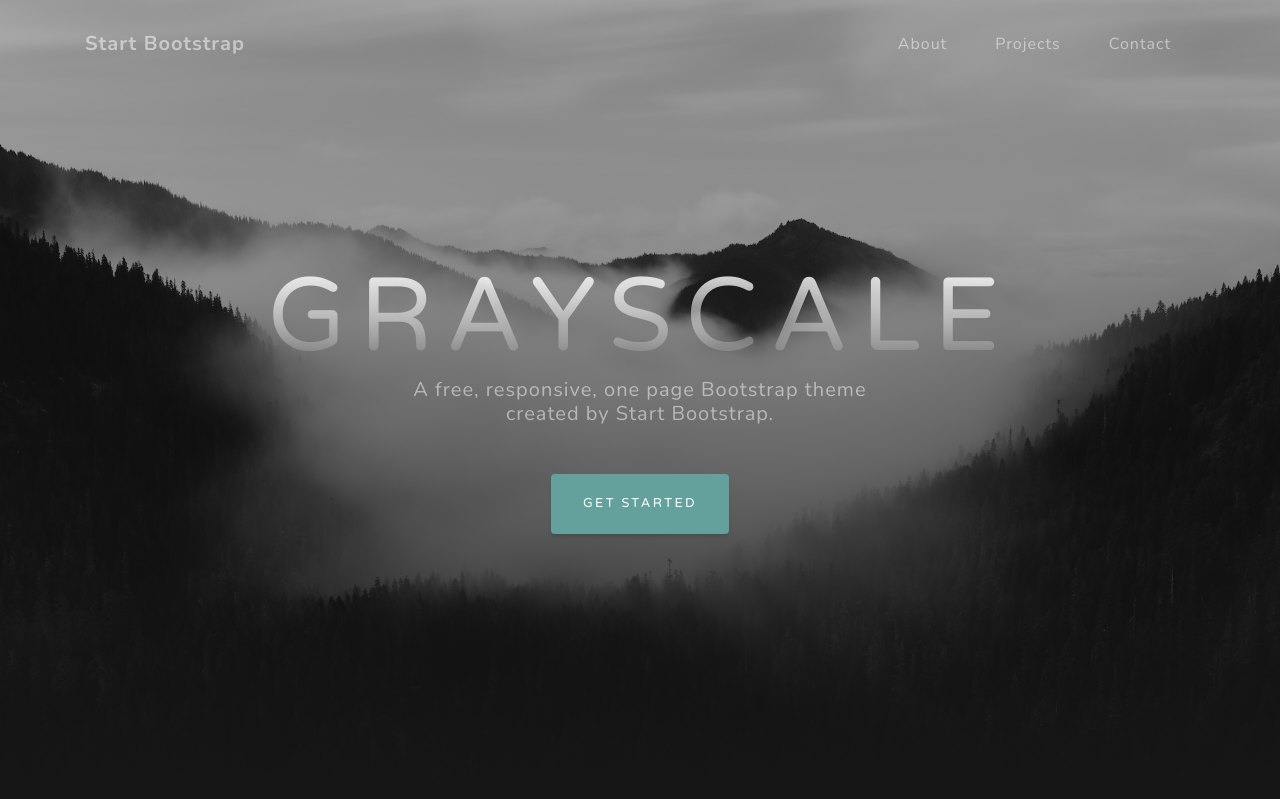
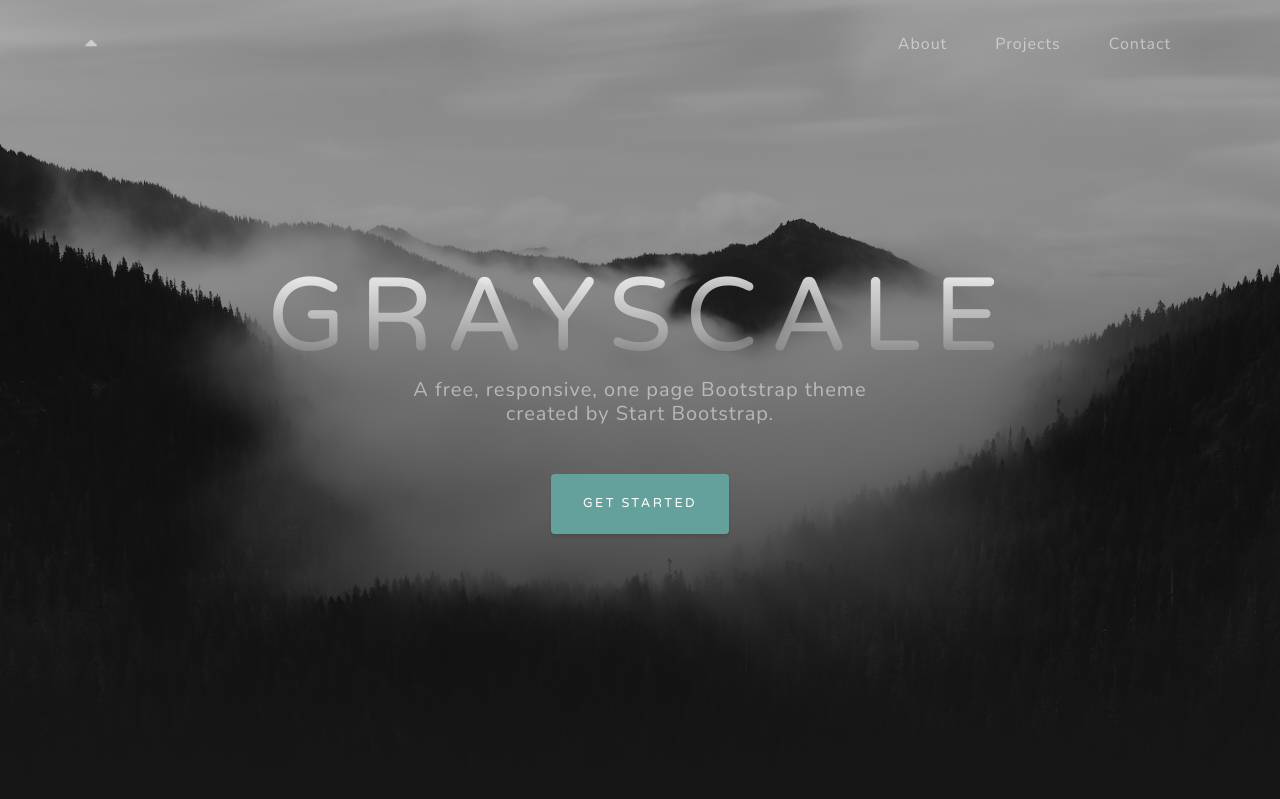
Before and after one commit to dpm16/pythonServer, a Django app: page / in a window 1280 px wide. Shown: the top 799 px of the page. Run offline with Django 3.2, Linux system fonts and the light colour scheme; some libraries are stand-ins or nearby versions.

Commit message:
triangles 1

```diff
--- a/mysite/pages/templates/index.html
+++ b/mysite/pages/templates/index.html
@@ -6,9 +6,9 @@
   <meta name="viewport" content="width=device-width, initial-scale=1, shrink-to-fit=no">
   <meta name="description" content="">
   <meta name="author" content="">
-  <title>Corners</title>
+  <title>Corners Café</title>
   {% load static %}
-  <link rel="icon" type="image/png" href="http://example.com/myicon.png" />
+  <link rel="icon" type="image/png" href="{% static 'img/triangle.ico' %}" />
 
   <!-- Bootstrap core CSS -->
   <link href="{% static 'vendor/bootstrap/css/bootstrap.min.css' %}" rel="stylesheet">
@@ -28,7 +28,8 @@
   <!-- Navigation -->
   <nav class="navbar navbar-expand-lg navbar-light fixed-top" id="mainNav">
     <div class="container">
-      <a class="navbar-brand js-scroll-trigger" href="#page-top">Start Bootstrap</a>
+      <a class="navbar-brand js-scroll-trigger" href="#page-top"><i class="fas fa-caret-up"></i>
+</a>
       <button class="navbar-toggler navbar-toggler-right" type="button" data-toggle="collapse" data-target="#navbarResponsive" aria-controls="navbarResponsive" aria-expanded="false" aria-label="Toggle navigation">
         Menu
         <i class="fas fa-bars"></i>
```
Also changed, not shown: mysite/pages/static/img/triangle.ico (added), mysite/pages/static/img/triangle.png (added).
